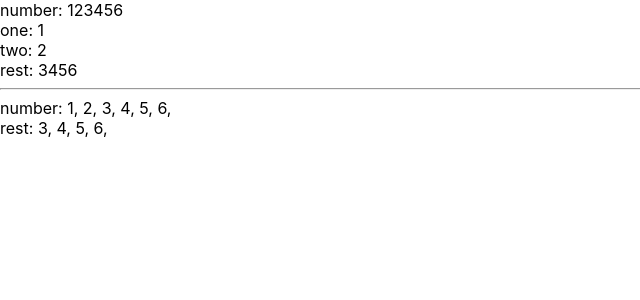
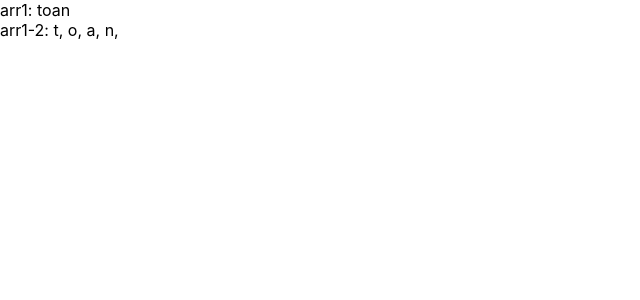
Before and after one commit to toanlehcm/demo_reactjs, a React (Create React App) app: page / in a window 1280 px wide. Shown: the top 300 px of the page, without its empty margins (0-640 px from the left). Built offline with nearby package versions, Linux system fonts and the light colour scheme.

Commit message:
- Demo copy of spread operator.

```diff
--- a/src/DemoJS/QuestionSpread.jsx
+++ b/src/DemoJS/QuestionSpread.jsx
@@ -1,39 +1,53 @@
 // https://www.w3schools.com/react/react_es6_spread.asp
 
 export default function QuestionSpread() {
-  // var arr1 = [...'toan'];
-  // console.log(arr1);
-  // return(<div>{arr1}</div>)
-
-  // ------destructure------
-  var number = [1, 2, 3, 4, 5, 6];
-  const [one, two, ...rest] = number;
-  console.log("number", number);
-  console.log("one", one);
-  console.log("two", two);
-  console.log("rest", rest);
+  var arr1 = [..."toan"];
+  console.log(arr1);
   return (
     <>
-      <div>number: {number}</div>
-      <div>one: {one}</div>
-      <div>two: {two}</div>
-      <div>rest: {rest}</div>
-      <hr />
       <div>
-        number:
-        {number.map((item, idx) => {
-          return <span key={idx}> {item}, </span>;
-        })}
+        arr1:
+        <span> {arr1}</span>
       </div>
       <div>
-        rest:
-        {rest.map((item, idx) => {
-          return <span key={idx}> {item}, </span>;
-        })}
+        arr1-2:
+        {arr1.map((item, idex) => (
+          <span key={idex}> {item}, </span>
+        ))}
       </div>
     </>
   );
 
+  // ------destructure------
+  // var number = [1, 2, 3, 4, 5, 6];
+  // const [one, two, ...rest] = number;
+  // console.log("number", number);
+  // console.log("one", one);
+  // console.log("two", two);
+  // console.log("rest", rest);
+  // return (
+  //   <>
+  //     <div>number: {number}</div>
+  //     <div>one: {one}</div>
+  //     <div>two: {two}</div>
+  //     <div>rest: {rest}</div>
+  //     <hr />
+  //     <div>
+  //       number:
+  //       {number.map((item, idx) => {
+  //         return <span key={idx}> {item}, </span>;
+  //       })}
+  //     </div>
+  //     <div>
+  //       rest:
+  //       {rest.map((item, idx) => {
+  //         return <span key={idx}> {item}, </span>;
+  //       })}
+  //     </div>
+  //   </>
+  // );
+
+  // --------------------
   // console.log("arr1", arr1);
   // console.log("arr2", arr2);
   // console.log("arr3", arr3);
```
